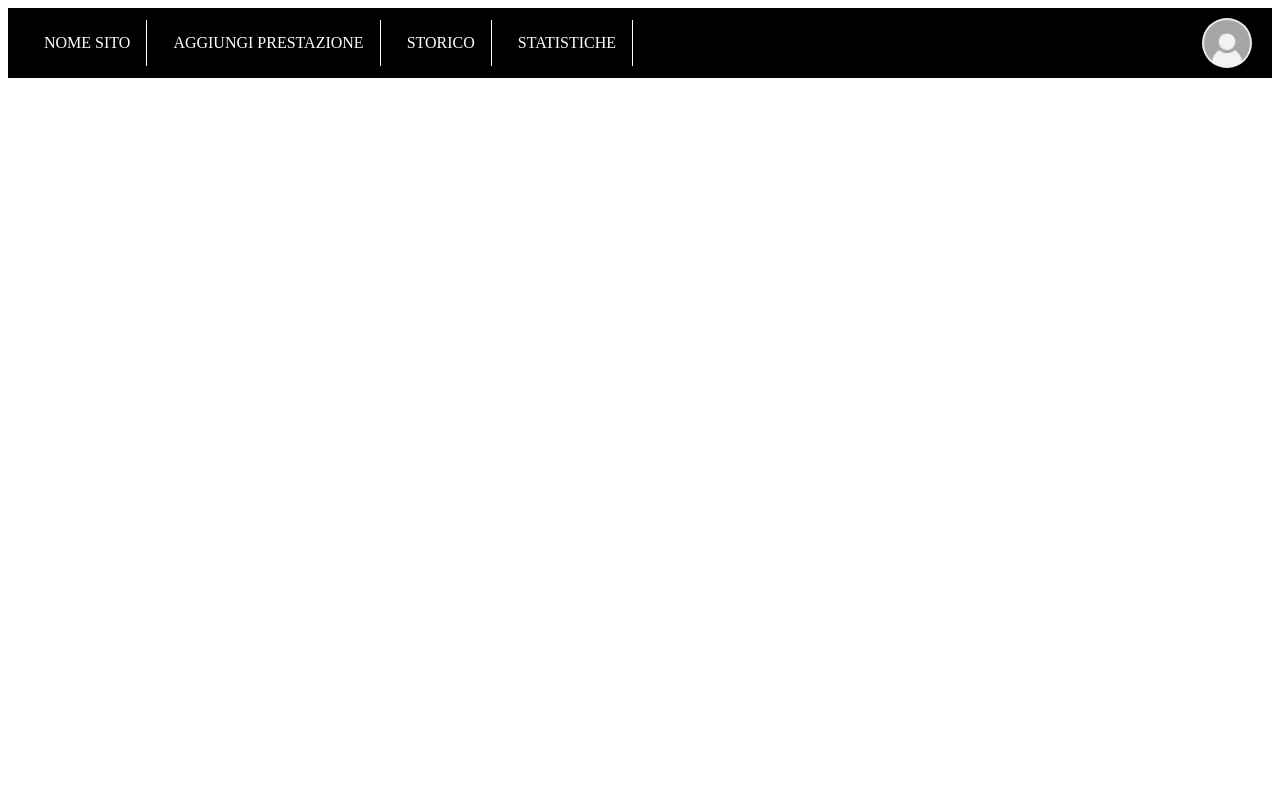
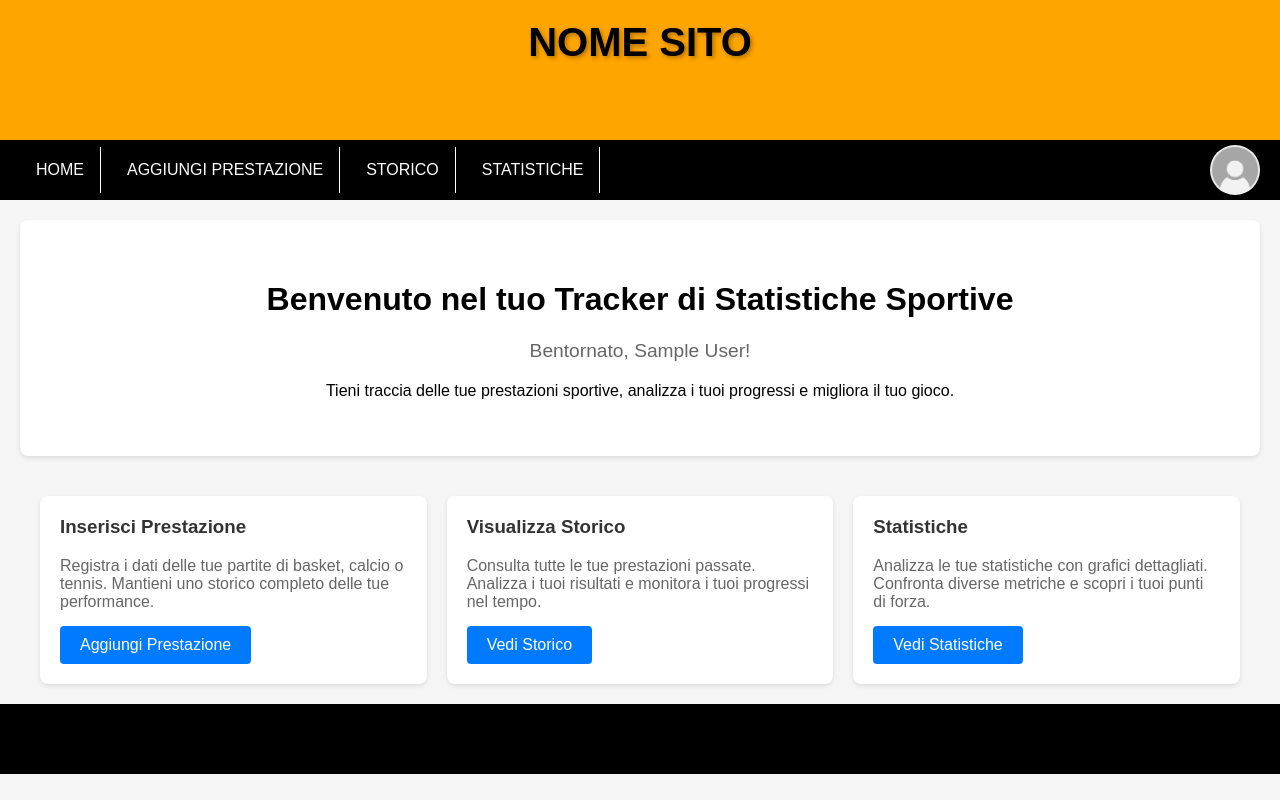
Before and after one commit to Lokkona/Progetto, a PHP site: page / in a window 1280 px wide. Run offline with PHP 8.4, Linux system fonts and the light colour scheme; the visitor is signed in with stand-in values (Sample User, id 1).

Commit message:
inserisci dati

```diff
--- /dev/null
+++ b/index.css
@@ -0,0 +1,154 @@
+.flex-container {
+    display: flex;
+    flex-direction: row;
+    margin: 0;
+    }
+
+    .topnav {
+        display: flex;
+        align-items: center;
+        justify-content: space-between;
+        background-color: black;
+        padding: 5px 20px;
+        flex-wrap: wrap;
+    }
+
+
+.row1 {
+    display: flex;
+    gap: 10px;
+}
+
+.row1 a {
+    color: white;
+    text-align: center;
+    padding: 14px 16px;
+    text-decoration: none;
+    border-right: solid white 1px;
+}
+
+.row1 a:hover {
+    color: black;
+    background-color: grey;
+}
+
+
+.row2 img {
+    width: 50px;
+    height: 50px;
+    border-radius: 50%;
+    object-fit: cover;
+}
+
+.dropdown-menu {
+    display: none;
+    position: absolute;
+    right: 0;
+    top: 60px;
+    background-color: white;
+    box-shadow: 0 4px 8px rgba(0, 0, 0, 0.1);
+    border-radius: 8px;
+    padding: 10px 0;
+    z-index: 10;
+    width: 180px;
+}
+
+
+.dropdown-menu a {
+    display: block;
+    padding: 10px 20px;
+    color: black;
+    text-decoration: none;
+    transition: background-color 0.3s;
+}
+
+.dropdown-menu a:hover {
+    background-color: #f0f0f0;
+}
+
+.header{
+    background-color: orange;
+    color: black;
+    text-align: center;
+    padding: 20px;
+    margin: 0px;
+    height: 100px;
+    font-size: 2.5em;
+    font-weight: bold;
+    margin: 0;
+    text-shadow: 2px 2px 4px rgba(0,0,0,0.3);
+}
+.footer{
+    width: 100%;
+    background-color: black;
+    padding: 10px;
+    height: 50px;
+}
+body {
+    margin: 0;
+    font-family: Arial, sans-serif;
+    background-color: #f5f5f5;
+}
+
+.welcome-section {
+    text-align: center;
+    padding: 40px 20px;
+    background-color: #fff;
+    margin: 20px;
+    border-radius: 8px;
+    box-shadow: 0 2px 4px rgba(0,0,0,0.1);
+}
+
+.features-grid {
+    display: grid;
+    grid-template-columns: repeat(auto-fit, minmax(300px, 1fr));
+    gap: 20px;
+    padding: 20px;
+    max-width: 1200px;
+    margin: 0 auto;
+}
+
+.feature-card {
+    background: white;
+    padding: 20px;
+    border-radius: 8px;
+    box-shadow: 0 2px 4px rgba(0,0,0,0.1);
+    transition: transform 0.3s ease;
+}
+
+.feature-card:hover {
+    transform: translateY(-5px);
+}
+
+.feature-card h3 {
+    color: #333;
+    margin-top: 0;
+}
+
+.feature-card p {
+    color: #666;
+    margin-bottom: 15px;
+}
+
+.feature-card a {
+    display: inline-block;
+    padding: 10px 20px;
+    background-color: #007bff;
+    color: white;
+    text-decoration: none;
+    border-radius: 4px;
+    transition: background-color 0.3s;
+}
+
+.feature-card a:hover {
+    background-color: #0056b3;
+}
+.welcome-text {
+    max-width: 800px;
+    margin: 0 auto;
+}
+.user-greeting {
+    font-size: 1.2em;
+    color: #666;
+    margin-bottom: 20px;
+}
--- a/index.php
+++ b/index.php
@@ -8,79 +8,13 @@ $uname = $isLoggedIn ? $_SESSION['uname'] : '';
     <meta charset="utf-8" />
     <meta http-equiv="X-UA-Compatible" content="IE=edge">
     <meta name="viewport" content="width=device-width, initial scale=1.0">
-    <style>
-    .flex-container {
-        display: flex;
-        flex-direction: row;
-        margin: 0;
-        }
-/* Stile della barra di navigazione */
-    .topnav {
-        display: flex; /* Layout flessibile */
-        align-items: center; /* Allinea verticalmente */
-        justify-content: space-between; /* Spaziatura tra link e immagine */
-        background-color: black;
-        padding: 10px 20px;
-    }
-
-    /* Stile dei link nella nav */
-    .row1 {
-        display: flex;
-        gap: 10px;
-    }
-
-    .row1 a {
-        color: white;
-        text-align: center;
-        padding: 14px 16px;
-        text-decoration: none;
-        border-right: solid white 1px;
-    }
-
-    .row1 a:hover {
-        color: black;
-        background-color: grey;
-    }
-
-    /* Stile immagine utente */
-    .row2 img {
-        width: 50px;
-        height: 50px;
-        border-radius: 50%; /* Immagine rotonda */
-        object-fit: cover;
-    }
-
-    .dropdown-menu {
-        display: none;
-        position: absolute;
-        right: 0;
-        top: 60px;
-        background-color: white;
-        box-shadow: 0 4px 8px rgba(0, 0, 0, 0.1);
-        border-radius: 8px;
-        padding: 10px 0;
-        z-index: 10;
-        width: 180px;
-    }
-
-    /* Stile delle voci del menu */
-    .dropdown-menu a {
-        display: block;
-        padding: 10px 20px;
-        color: black;
-        text-decoration: none;
-        transition: background-color 0.3s;
-    }
-
-    .dropdown-menu a:hover {
-        background-color: #f0f0f0;
-    }
-</style>
+    <link rel="stylesheet" href="index.css">
 
 <body>
+    <div class="header">NOME SITO</div>
     <div class="topnav">
         <div class="row1">
-            <a href="index.php">NOME SITO</a>
+            <a href="index.php">HOME</a>
             <a href="inserisci_dati_form.php">AGGIUNGI PRESTAZIONE</a>
             <a href="storico.php">STORICO</a>
             <a href="statistiche_html.php">STATISTICHE</a>
@@ -97,7 +31,39 @@ $uname = $isLoggedIn ? $_SESSION['uname'] : '';
             <?php endif; ?>
             </div>
         </div>
-    </div>
+        </div>
+        <div class="welcome-section">
+        <div class="welcome-text">
+            <h1>Benvenuto nel tuo Tracker di Statistiche Sportive</h1>
+            <?php if ($isLoggedIn): ?>
+                <p class="user-greeting">Bentornato, <?php echo htmlspecialchars($uname); ?>!</p>
+            <?php endif; ?>
+            <p>Tieni traccia delle tue prestazioni sportive, analizza i tuoi progressi e migliora il tuo gioco.</p>
+        </div>
+        </div>
+
+        <div class="features-grid">
+        <div class="feature-card">
+            <h3>Inserisci Prestazione</h3>
+            <p>Registra i dati delle tue partite di basket, calcio o tennis. Mantieni uno storico completo delle tue performance.</p>
+            <a href="inserisci_dati_form.php">Aggiungi Prestazione</a>
+        </div>
+
+        <div class="feature-card">
+            <h3>Visualizza Storico</h3>
+            <p>Consulta tutte le tue prestazioni passate. Analizza i tuoi risultati e monitora i tuoi progressi nel tempo.</p>
+            <a href="storico.php">Vedi Storico</a>
+        </div>
+
+        <div class="feature-card">
+            <h3>Statistiche</h3>
+            <p>Analizza le tue statistiche con grafici dettagliati. Confronta diverse metriche e scopri i tuoi punti di forza.</p>
+            <a href="statistiche_html.php">Vedi Statistiche</a>
+        </div>
+        </div>
+
+        <div class="footer"></div>
+
     <script>
     function toggleMenu(){
             const menu = document.getElementById("dropdownMenu");
```
Also changed, not shown: inserisci_dati.css (added, +122 -0 lines), inserisci_dati_form.php (+6 -88 lines), validazione_form.js (added, +184 -0 lines).
